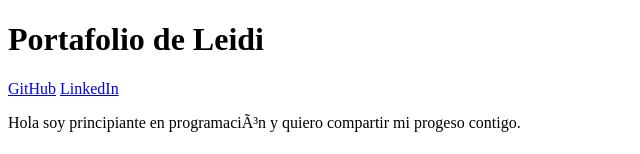
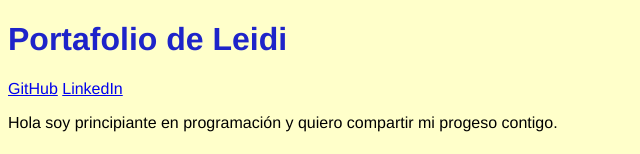
Before and after one commit to LeidiSilvan/CURSO-HTML, a plain HTML site: page index.html in a window 1280 px wide. Shown: the top 154 px of the page, without its empty margins (0-640 px from the left). Drawn offline with Linux system fonts and the light colour scheme.

Commit message:
Corregir errores de sintaxis en index.html y mejorar la estructura del formulario de contacto

```diff
--- a/index.html
+++ b/index.html
@@ -2,20 +2,45 @@
 <html>
 
 <head>
-    <meta charset="uft-8" <meta name="viewport" content="width=device=width">
+  <meta charset="utf-8" <meta name="viewport" content="width=device=width">
   <title>Portafolio de Leidi</title>
   <meta name="robots" content="index, follow">
   <meta name="theme-color" content="#09f">
 
   <link rel="icon" type="image/jpg" href="/Imagen/yo.jpg" <meta name="description"
-        content="Portafolio de Leidi, principiante en programación" </head>
+    content="Portafolio de Leidi, principiante en programación">
+
+  <style>
+    h1 {
+      color: rgb(30, 36, 201);
+      /* Cambia este valor por el color que prefieras */
+    }
+
+    body {
+      background: rgb(255, 255, 202);
+    }
+
+    body {
+      font-family: 'Franklin Gothic Medium', 'Arial Narrow', Arial, sans-serif ;
+    }
+  </style>
+
+
+
+
+
+
+
+</head>
 
 <body>
   <h1>Portafolio de Leidi</h1>
   <main>
     <nav>
-<a href="https://github.com/LeidiSilvan" target="_blank">GitHub</a>
-<a href="https://www.linkedin.com/in/leidilopez?utm_source=share&utm_campaign=share_via&utm_content=profile&utm_medium=android_app" target="_blank">LinkedIn</a>
+      <a class="link" href="https://github.com/LeidiSilvan" target="_blank">GitHub</a>
+      <a class="link"
+        href="https://www.linkedin.com/in/leidilopez?utm_source=share&utm_campaign=share_via&utm_content=profile&utm_medium=android_app"
+        target="_blank">LinkedIn</a>
     </nav>
 
   </main>
@@ -39,8 +64,9 @@
     </li>
     <li>JavaScript <br>
       <button
-            onclick="location.href='https://developer.mozilla.org/es/docs/Learn_web_development/Core/Scripting/What_is_JavaScript'" >Más
-            sobre esto.</button></li>
+        onclick="location.href='https://developer.mozilla.org/es/docs/Learn_web_development/Core/Scripting/What_is_JavaScript'">Más
+        sobre esto.</button>
+    </li>
   </ul>
 
   <img width="200" height="280" title="Foto de Leidi" alt="Foto de una chica sonriendo y de fondo una fuente"
@@ -56,21 +82,15 @@
   <section>
     <article>
       <h3>Videos que me ayudaron.</h3>
-      <iframe width="560" height="315"
-      src="https://www.youtube.com/embed/3nYLTiY5skU?si=w6oR6kOfDga8s_2u"
-      title="YouTube video player"
-      frameborder="0"
+      <iframe width="560" height="315" src="https://www.youtube.com/embed/3nYLTiY5skU?si=w6oR6kOfDga8s_2u"
+        title="YouTube video player" frameborder="0"
         allow="accelerometer; autoplay; clipboard-write; encrypted-media; gyroscope; picture-in-picture; web-share"
-      referrerpolicy="strict-origin-when-cross-origin"
-      allowfullscreen></iframe>
+        referrerpolicy="strict-origin-when-cross-origin" allowfullscreen></iframe>
 
-      <iframe width="560" height="315"
-      src="https://www.youtube.com/embed/hrxjBqZWsb0?si=fNpwMbT-BbNhZXcY"
-      title="YouTube video player"
-      frameborder="0"
+      <iframe width="560" height="315" src="https://www.youtube.com/embed/hrxjBqZWsb0?si=fNpwMbT-BbNhZXcY"
+        title="YouTube video player" frameborder="0"
         allow="accelerometer; autoplay; clipboard-write; encrypted-media; gyroscope; picture-in-picture; web-share"
-      referrerpolicy="strict-origin-when-cross-origin"
-      allowfullscreen></iframe>
+        referrerpolicy="strict-origin-when-cross-origin" allowfullscreen></iframe>
 
 
     </article>
@@ -78,11 +98,13 @@
 
   <section>
     <h2>Contacto</h2>
-        <P>Si quieres que aprendamos juntos sigueme en Facebook o enviame un correo, o si necesitas ayuda rellena este formulario</P>
+    <P>Si quieres que aprendamos juntos sigueme en Facebook o enviame un correo, o si necesitas ayuda rellena este
+      formulario</P>
 
     <form method="post" action="/">
 
       <fieldset style="max-width: 100px;">
+
         <legend>Información personal</legend>
         <label>Nombre:
           <br>
@@ -126,4 +148,5 @@
   </footer>
 
 </body>
+
 </html>
```
Lines whose indentation alone changed are shown as unchanged.
